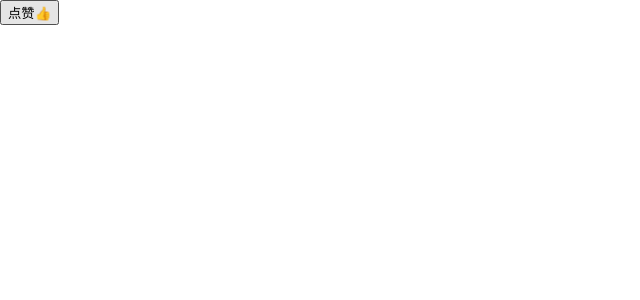
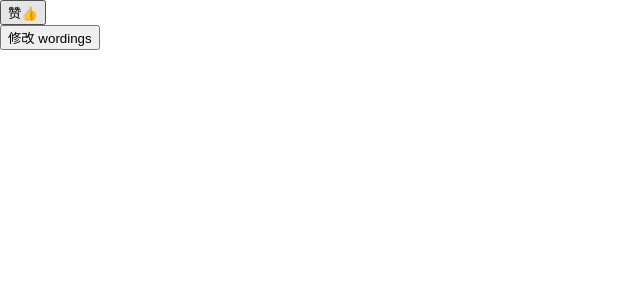
Before and after one commit to levioZ/hello-react, a React (Create React App) app: page / in a window 1280 px wide. Shown: the top 300 px of the page, without its empty margins (0-640 px from the left). Built offline with nearby package versions, Linux system fonts and the light colour scheme.

Commit message:
主动通过重新渲染的方式，可以更改props的值

```diff
--- a/src/index.js
+++ b/src/index.js
@@ -19,7 +19,6 @@ class LikeButton extends Component
   }
 
   handleClickOnLikeButton(){
-      this.props.likedText = '取消'
       this.setState(
           {
               isLiked:!this.state.isLiked
@@ -42,11 +41,34 @@ class LikeButton extends Component
 
 class Index extends  Component
 {
+    constructor () {
+        super()
+        this.state = {
+            likedText: '已赞',
+            unlikedText: '赞'
+        }
+    }
+
+    handleClickOnChange () {
+        this.setState({
+            likedText: '取消',
+            unlikedText: '点赞'
+        })
+    }
+
+
     render()
     {
         return(
             <div>
-                <LikeButton wordings={{likedText:'已赞',unlikedText:'赞'}}/>
+                <LikeButton
+                    likedText={this.state.likedText}
+                    unlikedText={this.state.unlikedText} />
+                <div>
+                    <button onClick={this.handleClickOnChange.bind(this)}>
+                        修改 wordings
+                    </button>
+                </div>
             </div>
         )
     }
```
